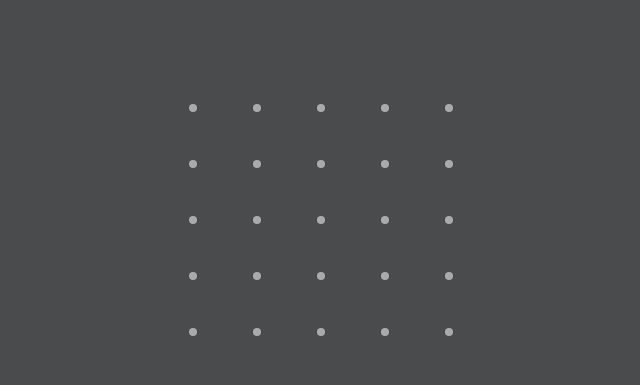
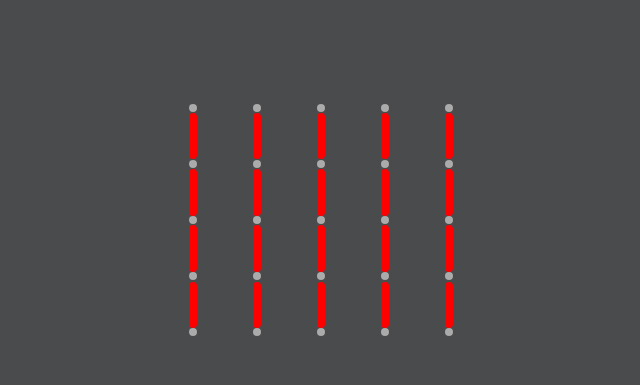
Before and after one commit to CueBitts/CueBitts.github.io, a plain HTML site: page index.html in a window 1280 px wide. Shown: the whole page, without its empty margins (319-959 px from the left). Drawn offline with Linux system fonts and the light colour scheme.

Commit message:
vertical grid lines exist

```diff
--- a/index.html
+++ b/index.html
@@ -10,6 +10,7 @@
 </head>
 <body>
     <div id="dotGrid"></div>
+    <div id="vrtGrid"></div>
 
     <script src="script.js"></script>
 </body>
--- a/script.js
+++ b/script.js
@@ -1,6 +1,12 @@
 for(i=0; i<25; i++) {
     dot = document.createElement('div');
     dot.setAttribute('id', 'dot');
-    dotGrid = document.getElementById('dotGrid')
+    dotGrid = document.getElementById('dotGrid');
     dotGrid.appendChild(dot);
 }
+for(i=0; i<20; i++) {
+    vrt = document.createElement('div');
+    vrt.setAttribute('id', 'vrt');
+    vrtGrid = document.getElementById('vrtGrid');
+    vrtGrid.appendChild(vrt);
+}
--- a/style.css
+++ b/style.css
@@ -40,3 +40,36 @@ body {
     background: #ababab;
 
 }
+#vrtGrid {
+    /* position */
+    margin: -21.2rem auto;
+
+    /* size */
+    max-width: 20rem;
+
+    /* appearance */
+    /* background: red; */
+
+    /* child position */
+    display: grid;
+    grid-template-columns: 20% 20% 20% 20% 20%;
+    grid-template-rows: 20% 20% 20% 20% 20%;
+
+    /* child size */
+
+    /* child appearance */
+
+}
+#vrt {
+    /* position */
+    margin: 0.75rem auto;
+
+    /* size */
+    width: 0.5rem;
+    height: 2.9rem;
+
+    /* appearance */
+    border-radius: 0.25rem;
+    background: red;
+
+}
```
Also changed, not shown: 1 other file.
